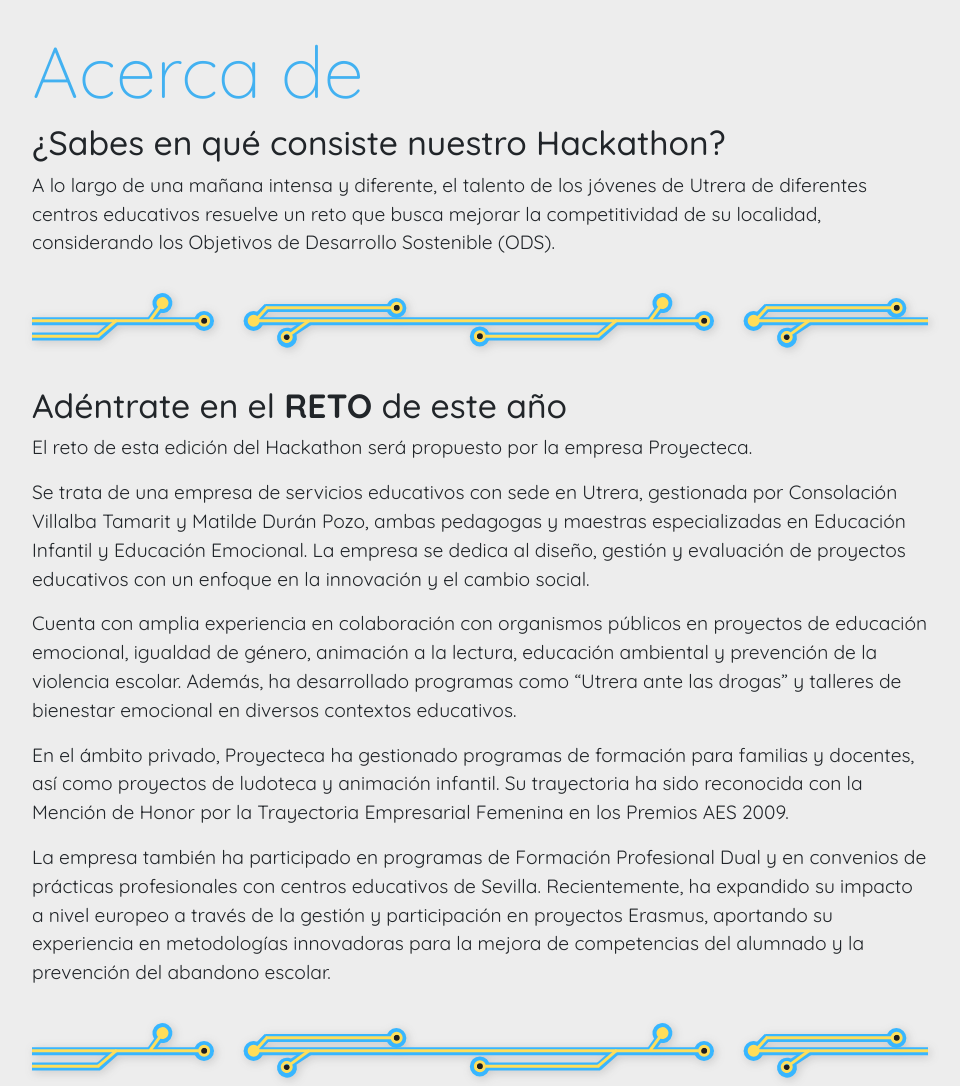
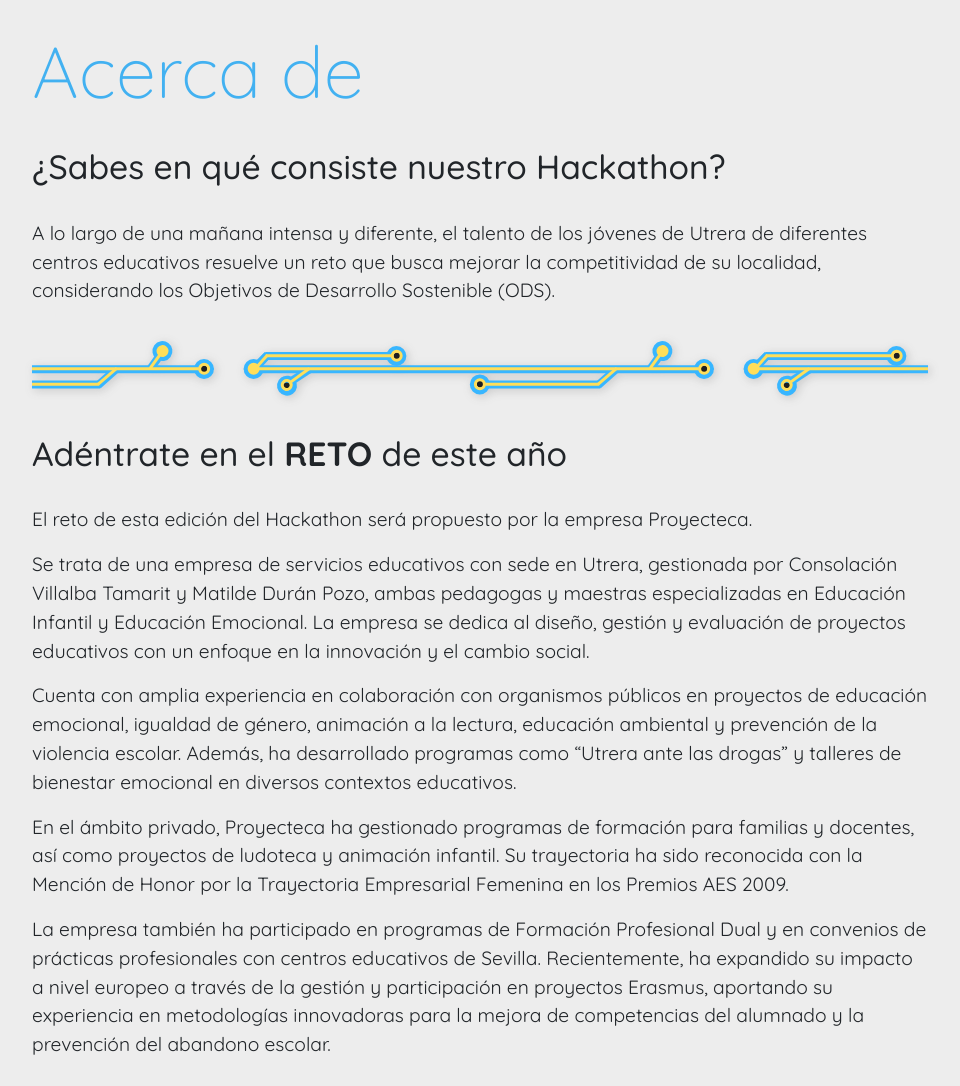
Before and after one commit to YohannaGelo/hackathon, a website: page index.html in a window 1280 px wide. Shown: the part 820-1906 px from the top of the page, without its empty margins (288-1248 px from the left). Drawn offline with Linux system fonts and the light colour scheme; a web font is replaced by a local one.

Commit message:
Actualizado margen h3

```diff
--- a/src/scss/ui/custom/_global.scss
+++ b/src/scss/ui/custom/_global.scss
@@ -15,6 +15,10 @@
     @include mix.powerOnAnimation('powerOn', 2s, ease-in-out);
   }
 
+}
+
+h3 {
+  margin: cus.$spacing 0;
 }
 
 .mini-hr {
```
Also changed, not shown: build/css/app.css, 1 other file.
